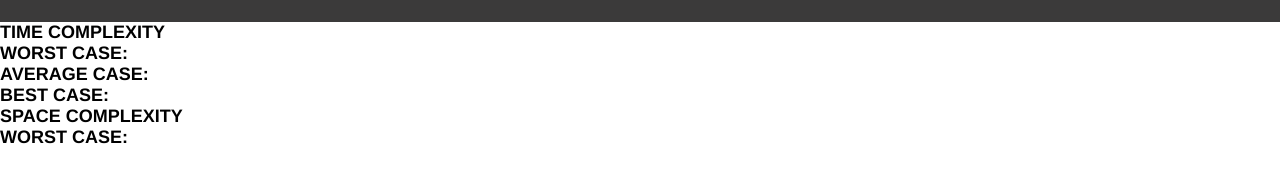
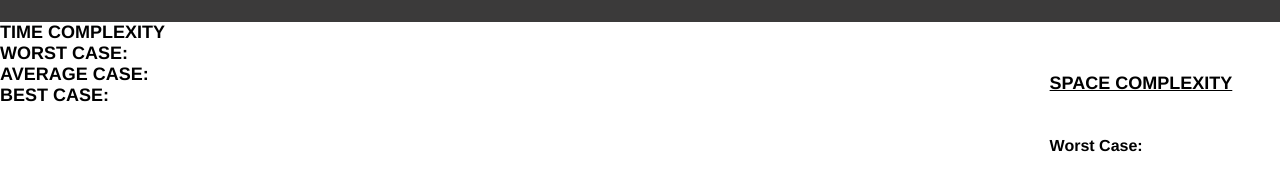
Before and after one commit to dhruv1067/Sorting-visualizer, a plain HTML site: page index.html in a window 1280 px wide. Shown: the part 135-326 px from the top of the page. Drawn offline with nearby package versions, Linux system fonts and the light colour scheme; files that its build step writes are made by us from their sources; a script that the page names is missing.

Commit message:
section part done

```diff
--- a/style.scss
+++ b/style.scss
@@ -94,3 +94,41 @@ nav{
         }
     }
 }
+
+section{
+    display: grid;
+    grid-template-columns: 20% 60% 20%;
+
+    .Complexity_Containers{
+        margin-top: 20%;
+
+        .Pair_Definations{
+            margin-top: 20%;
+            p{
+                display: inline;
+            }
+            p.Sub_Heading{
+                font-size: medium;
+                text-transform: none;
+            }
+        }
+    }
+
+    #Info_Cont1{
+        padding: 20% 10%;
+        h3{
+            text-decoration: underline;
+        }
+    }
+    #array_conatiner{
+        display: flex;
+        width: 100%;
+        height: 70vh;
+    }
+    #Info_Cont2{
+        padding: 20% 10%;
+        h3{
+            text-decoration: underline;
+        }
+    }
+}
```
